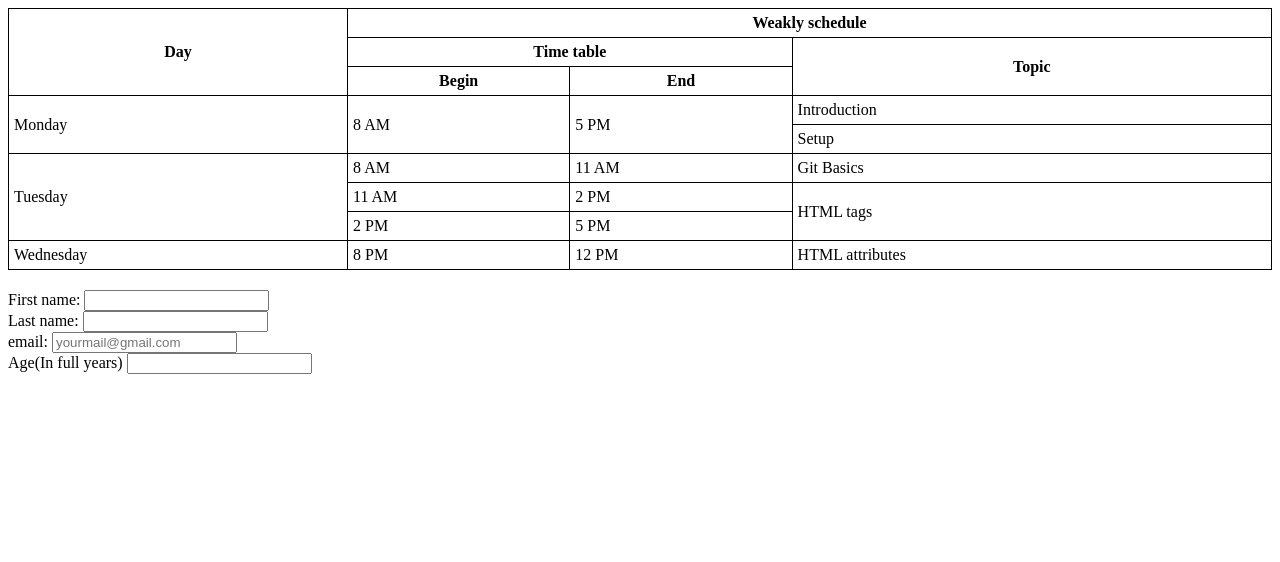
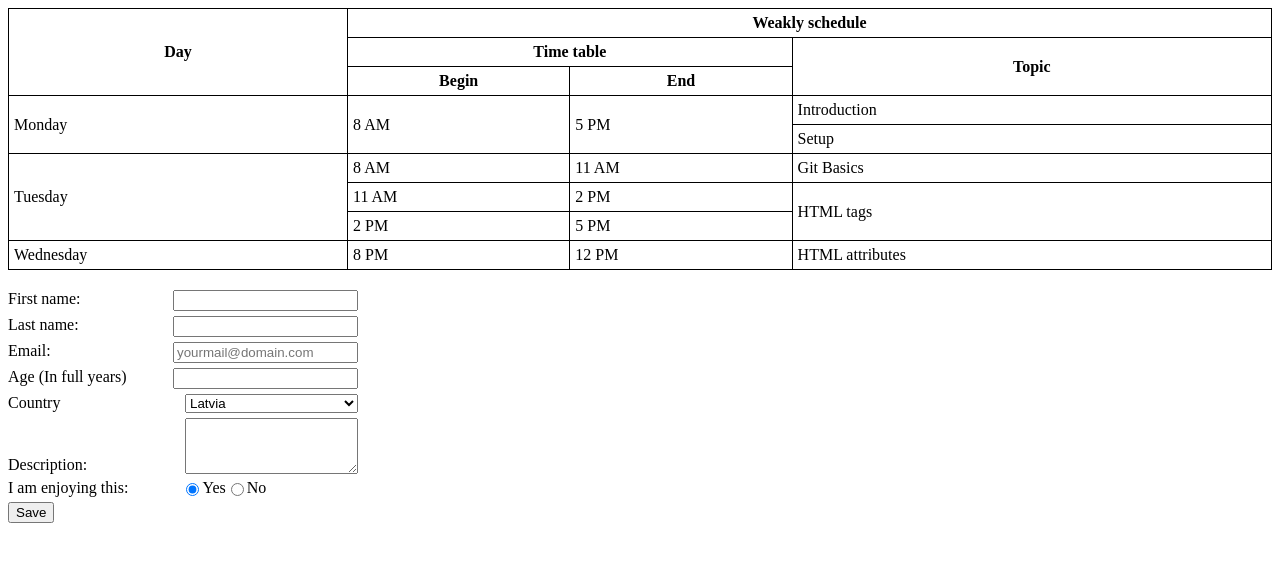
Before and after one commit to TomikBoi/tkedo.github.io, a PHP site: page / in a window 1280 px wide. Shown: the top 562 px of the page. Run offline with PHP 8.4, Linux system fonts and the light colour scheme.

Commit message:
pabeigtas formas

```diff
--- a/index.html
+++ b/index.html
@@ -57,23 +57,43 @@
 			</table>
 
 			<form>
-				<div>
-					<label>First name:</label>
+				<div class=inputstyle>
+					<label for="firstname">First name:</label>
 					<input name="firstname" type="text">
 				</div>
-				<div>
-					<label>Last name:</label>
+				<div class="inputstyle">
+					<label for="lastname">Last name:</label>
 					<input name="lastname" type="text">
 				</div>
-				<div>
-					<label>email:</label>
-					<input name="email" type="text" placeholder="yourmail@gmail.com">
-				<div>
-					<label>Age(In full years)</label>
+				<div class="inputstyle">
+					<label for="email">Email:</label>
+					<input name="email" type="email" placeholder="yourmail@domain.com">
+				</div>
+				<div class="inputstyle">
+					<label for="age">Age (In full years)</label>
 					<input name="age" type="text">
 				</div>
+				<div class="inputstyle">
+					<label for="country">Country</label>
+					<select id="country" name="country" class="dd">
+							<option value="Latvia">Latvia</option>
+							<option value="Estonia">Estonia</option>
+							<option value="Lithuania">Lithuania</option>
+							<option value="Russia">Russia</option>
+					</select>
+				</div>
+				<div class="inputstyle align">
+					<label>Description:</label>
+					<textarea name="message" class="ta"></textarea>
+				</div>
+				<div class="cb">
+					<label for="like">I am enjoying this:</label>
+						<input class="space" type="radio" name="like" value="yes" checked>Yes<br>
+						<input type="radio" name="like" value="no">No<br>
+				</div>
+				<div class="inputstyle">
+					<button>Save</button>
+				</div>
 			</form>
-
-
 		</body>
 </html>
--- a/style.css
+++ b/style.css
@@ -7,3 +7,33 @@ td, th {
   padding: 5px;
   border: 1px solid black;
 }
+
+.inputstyle {
+  justify-content: space-between;
+  flex-direction: row;
+  display: flex;
+  width: 350px;
+  margin-bottom: 5px;
+}
+
+.align {
+  align-items: flex-end;
+}
+
+.dd {
+  width: 173px;
+}
+
+.ta {
+  width: 167px;
+  height: 50px;
+}
+
+.cb {
+  display: inline-flex;
+  margin-bottom: 5px;
+}
+
+.space {
+  margin-left: 58px;
+}
```
